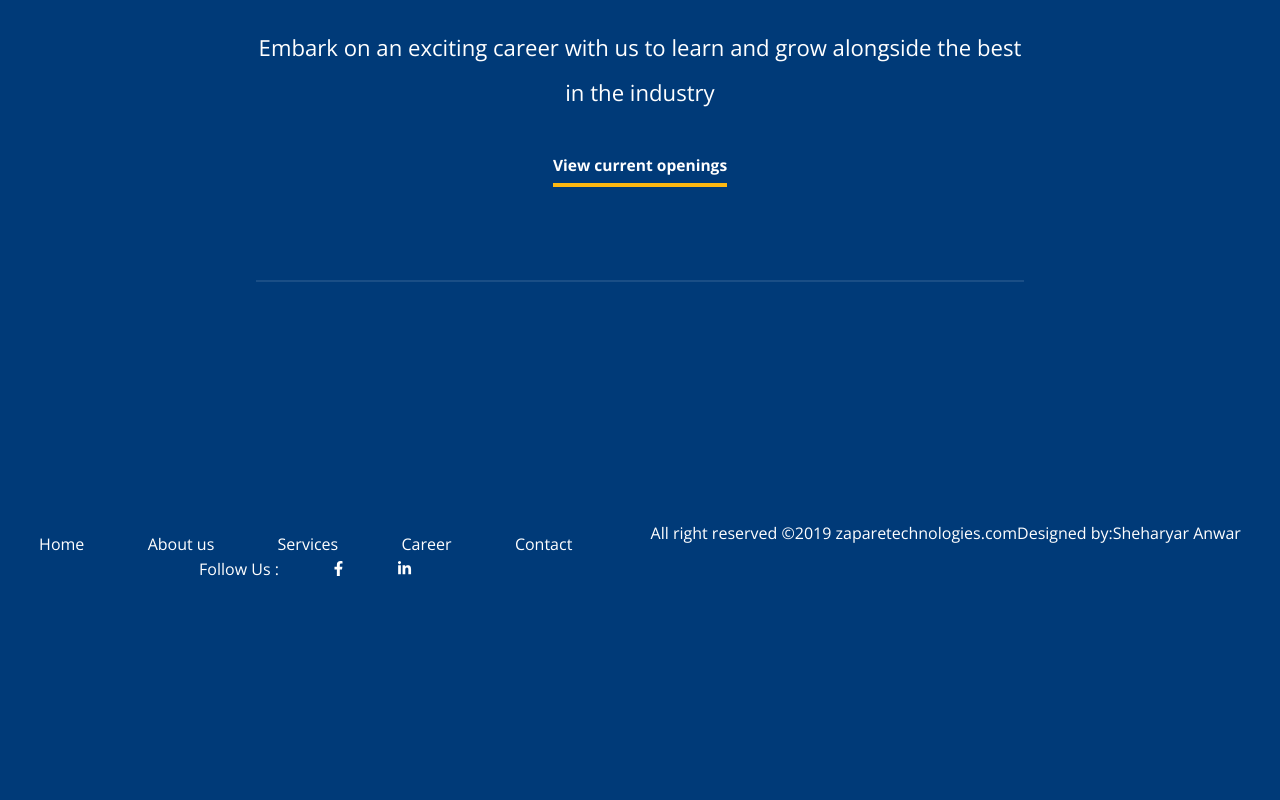
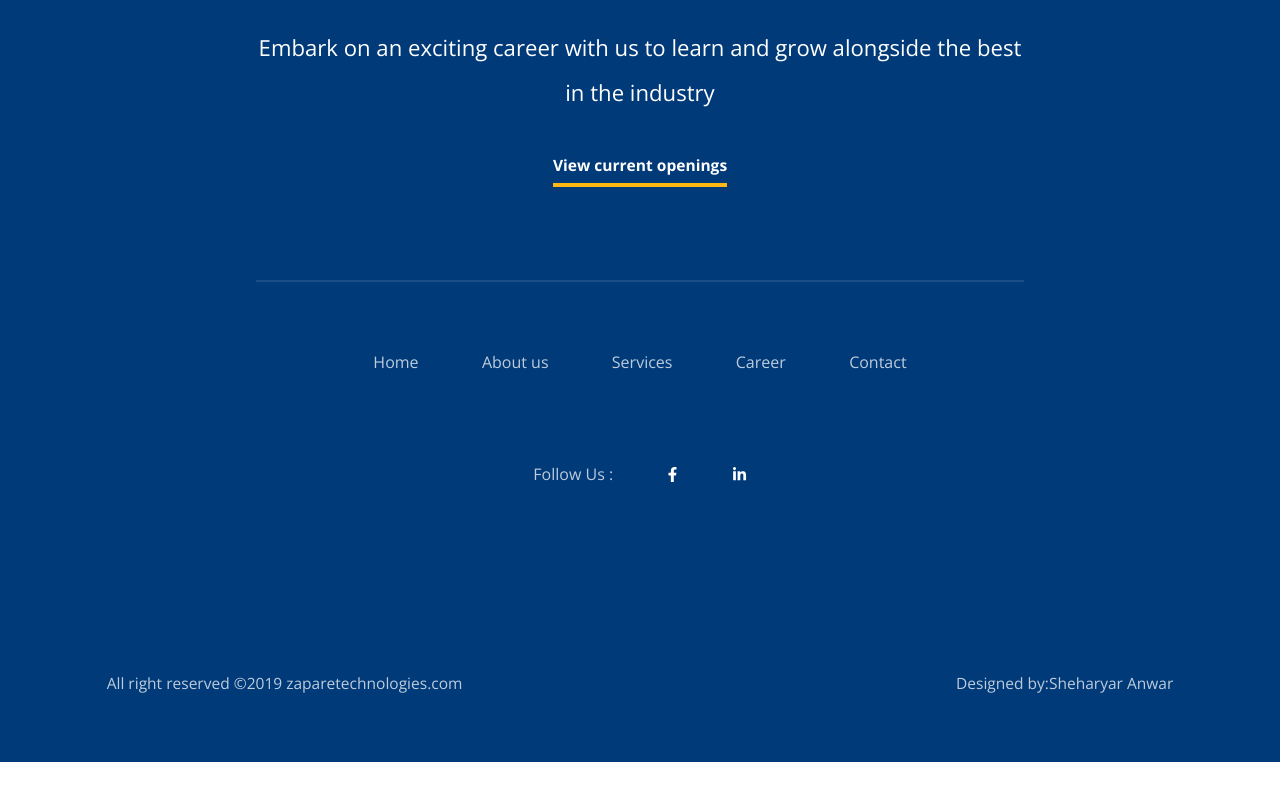
Before and after one commit to SheharyarAnwar/zapare_clone_mui, a React (Create React App) app: page / in a window 1280 px wide. Shown: the part 5019-5819 px from the top of the page. After the commit the page ends 5781 px from the top, so only its background shows below. Built offline with nearby package versions, Linux system fonts and the light colour scheme.

Commit message:
layout complete

```diff
--- a/src/Sections/Footer/index.js
+++ b/src/Sections/Footer/index.js
@@ -23,6 +23,7 @@ function Index() {
             />
           </div>
         </Grid>
+
         <Grid
           container
           xs={12}
@@ -31,7 +32,15 @@ function Index() {
           justify="center"
           alignItems="center"
         >
-          <Grid item xs={10} sm={8} md={5} container>
+          <div className={styles.yolo}>
+            <Grid
+              item
+              xs={10}
+              sm={8}
+              md={5}
+              container
+              className={styles.navContainer}
+            >
               <Navbar />
             </Grid>
             <Grid
@@ -47,10 +56,19 @@ function Index() {
               <FB fill="white" width={15} height={15} />
               <LinkedIn fill="white" width={15} height={15} />
             </Grid>
-          <Grid alignItems="space-between" xs={12}>
-            <p>All right reserved ©2019 zaparetechnologies.com</p>
+            <Grid xs={8}></Grid>
+            <Grid
+              container
+              className={styles.credits}
+              justify="space-between"
+              xs={10}
+            >
+              <p style={{ paddingBottom: "20px" }}>
+                All right reserved ©2019 zaparetechnologies.com
+              </p>
               <p>Designed by:Sheharyar Anwar</p>
             </Grid>
+          </div>
         </Grid>
       </Grid>
     </>
--- a/src/Sections/Footer/style.js
+++ b/src/Sections/Footer/style.js
@@ -24,19 +24,49 @@ const style = makeStyles((theme) => {
         color: "white",
       },
     },
-    contact: {
+    credits: {
+      position: "absolute",
+      bottom: "10%",
+      [theme.breakpoints.down("xs")]: {
+        justifyContent: "center",
+      },
+      "& p": {
+        [theme.breakpoints.down("xl")]: {
+          fontSize: "calc((1em + 3vw) / 3.5)",
+        },
+        [theme.breakpoints.down("sm")]: {
+          fontSize: "calc((1.2em + 0.5vw) /1.6)",
+        },
+      },
+    },
+    yolo: {
+      position: "relative",
+      height: "60vh",
+      display: "flex",
+      flexDirection: "column",
+      justifyContent: "flex-start",
+      alignItems: "center",
+      width: "100%",
       backgroundColor: theme.palette.blue,
-      padding: "30vh 0",
-      fontFamily: theme.typography.fontFamily,
+    },
+    navContainer: {
       "& p": {
         display: "inline-block",
-        color: "white",
+        color: "#bcccdd",
         "&::before": {
           display: "none",
         },
         "&:hover": {
-          color: "red",
+          color: "white",
         },
+      },
+    },
+    contact: {
+      fontFamily: theme.typography.fontFamily,
+
+      "& p": {
+        display: "inline-block",
+        color: "#bcccdd",
       },
     },
   };
```
Also changed, not shown: 1 other file (tests, documents, lock files or other folders). Lines whose indentation alone changed are shown as unchanged.
